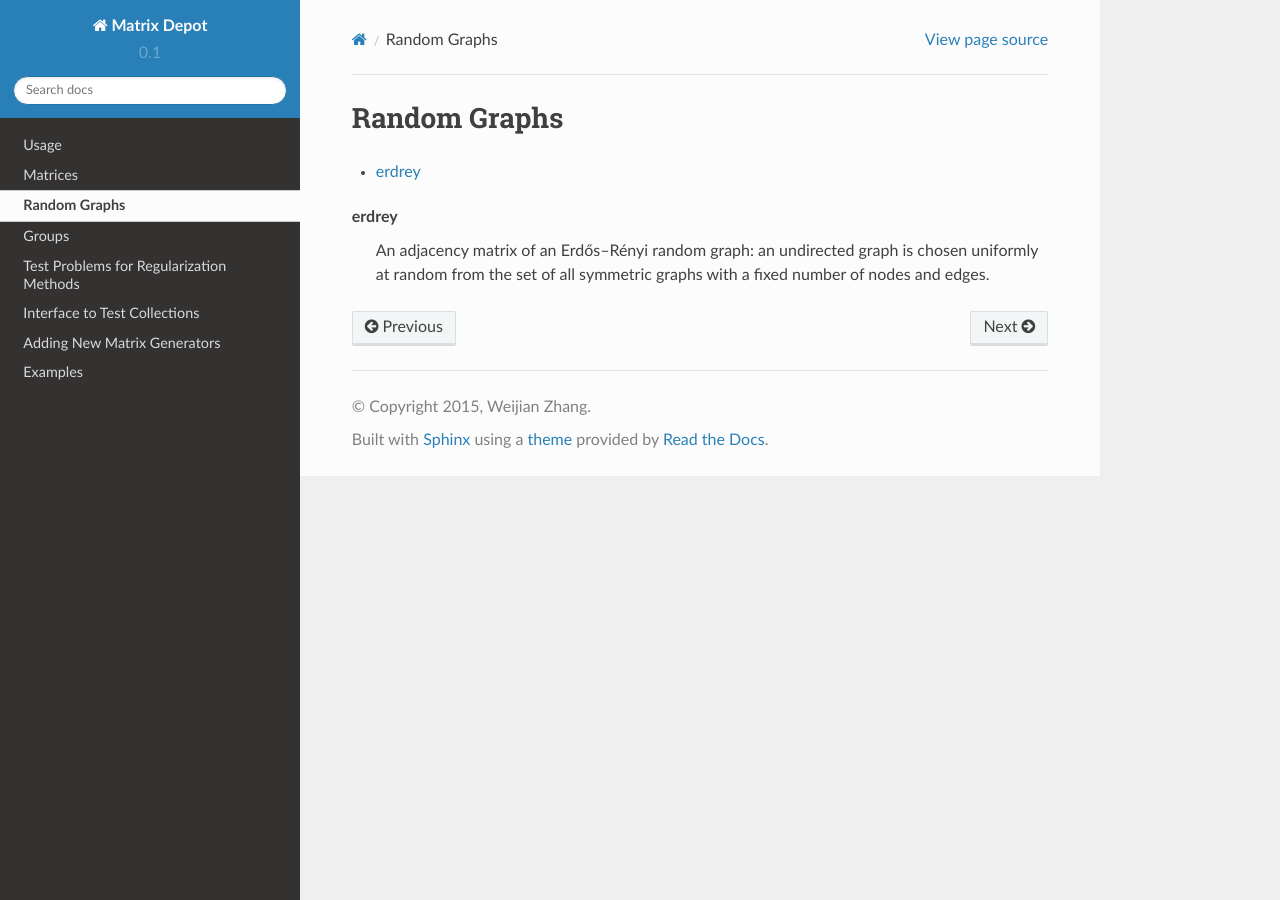
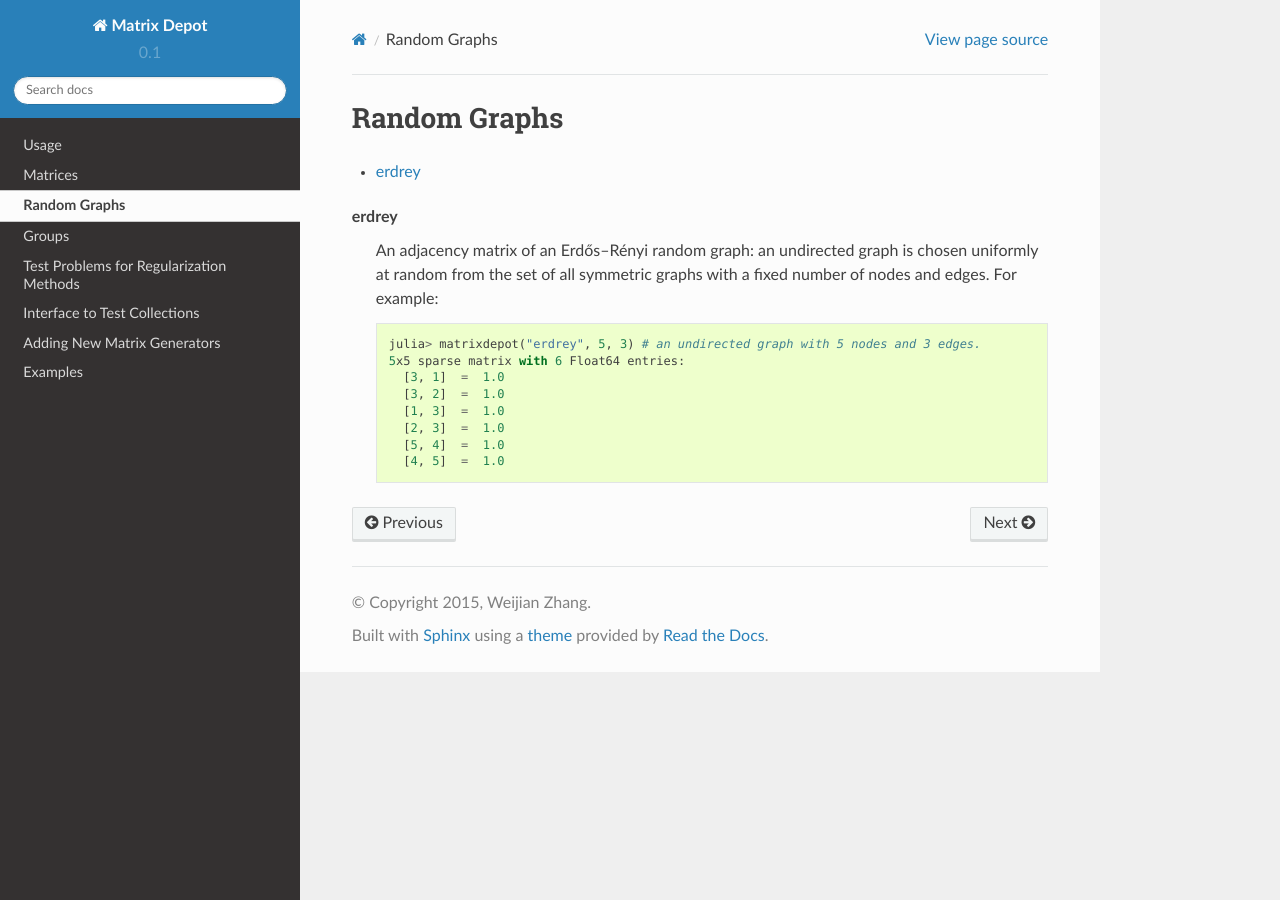
Before and after one commit to JuliaLinearAlgebra/MatrixDepot.jl, a Sphinx documentation site: the page built from doc/graphs.rst, in a window 1280 px wide. Built offline with Sphinx 7.4.7 and the Read the Docs theme 2.0.0, drawn with Linux system fonts in a browser that asks for light colours.

Commit message:
add a new group and add an example

```diff
--- a/doc/graphs.rst
+++ b/doc/graphs.rst
@@ -12,3 +12,13 @@ Random Graphs
        An adjacency matrix of an Erdős–Rényi random graph:
        an undirected graph is chosen uniformly at random from the set
        of all symmetric graphs with a fixed number of nodes and edges.
+       For example::
+
+         julia> matrixdepot("erdrey", 5, 3) # an undirected graph with 5 nodes and 3 edges.
+	 5x5 sparse matrix with 6 Float64 entries:
+	   [3, 1]  =  1.0
+	   [3, 2]  =  1.0
+	   [1, 3]  =  1.0
+	   [2, 3]  =  1.0
+	   [5, 4]  =  1.0
+	   [4, 5]  =  1.0
--- a/doc/properties.rst
+++ b/doc/properties.rst
@@ -46,6 +46,8 @@ Predefined Groups
    all
       All the matrices in the collection.
 
+   graph
+      An adjacency matrix of a graph.
 
 Adding New Groups
 -----------------
```
